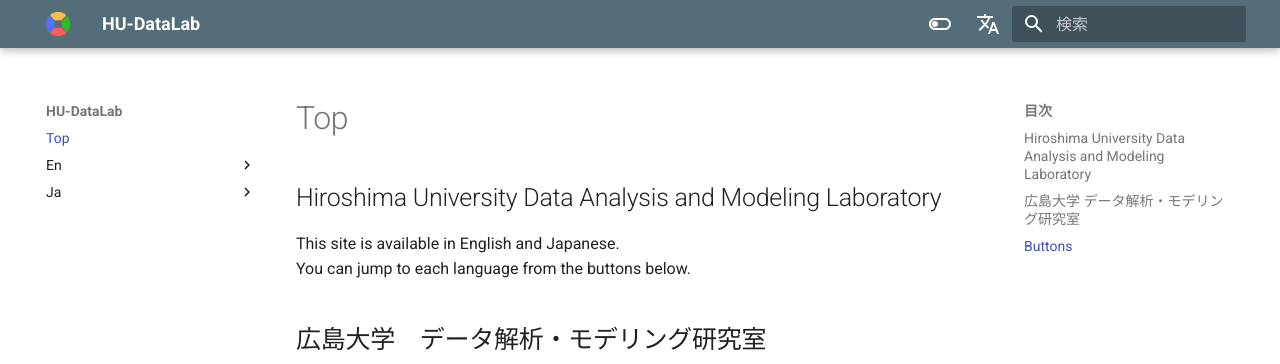
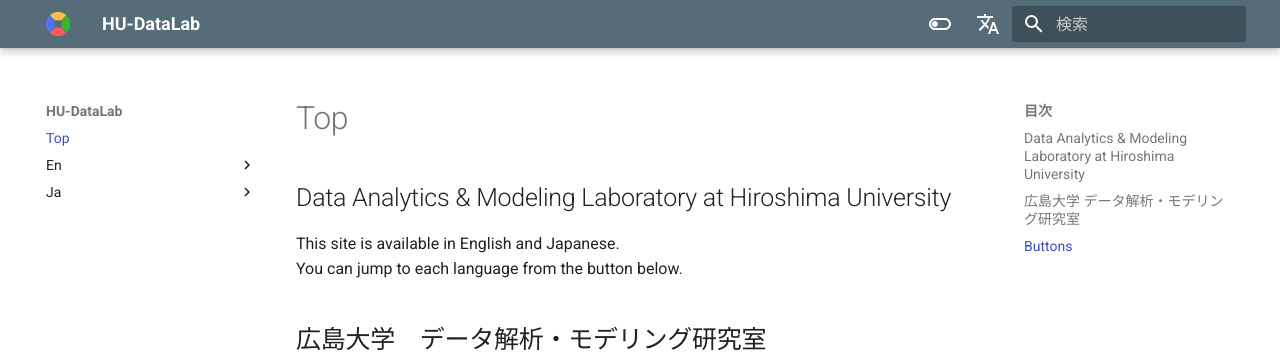
Before and after one commit to lpifj-a/hu-datalab.github.io, an MkDocs documentation site: the page built from docs/index.md, in a window 1280 px wide. Shown: the top 364 px of the page. Built offline with MkDocs 1.6.1 and Material for MkDocs 9.7.7, drawn with Linux system fonts in a browser that asks for light colours; comment, search, counter and statistics services are not loaded.

Commit message:
Update index.md

```diff
--- a/docs/index.md
+++ b/docs/index.md
@@ -1,8 +1,8 @@
 # Top
 
-## Hiroshima University Data Analysis and Modeling Laboratory
+## Data Analytics & Modeling Laboratory at Hiroshima University
 This site is available in English and Japanese.
-You can jump to each language from the buttons below.
+You can jump to each language from the button below.
 
 ## 広島大学　データ解析・モデリング研究室
 
```
